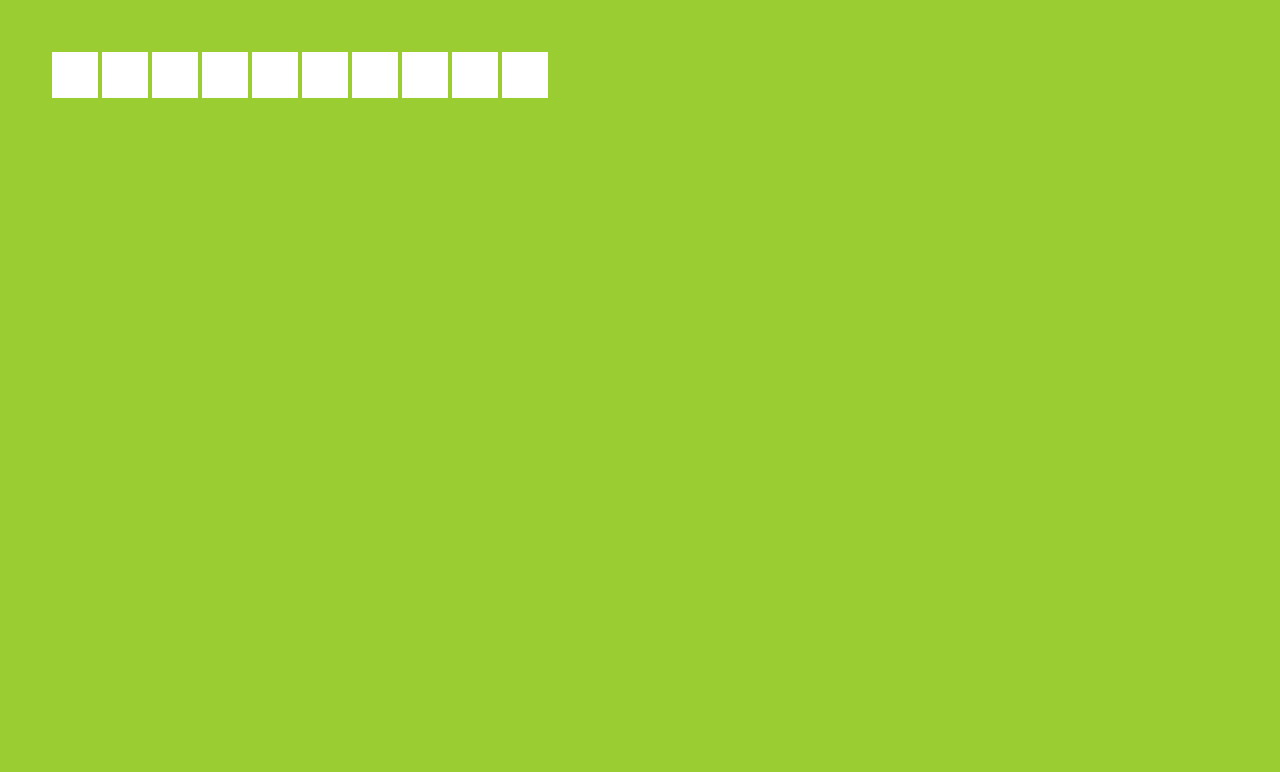
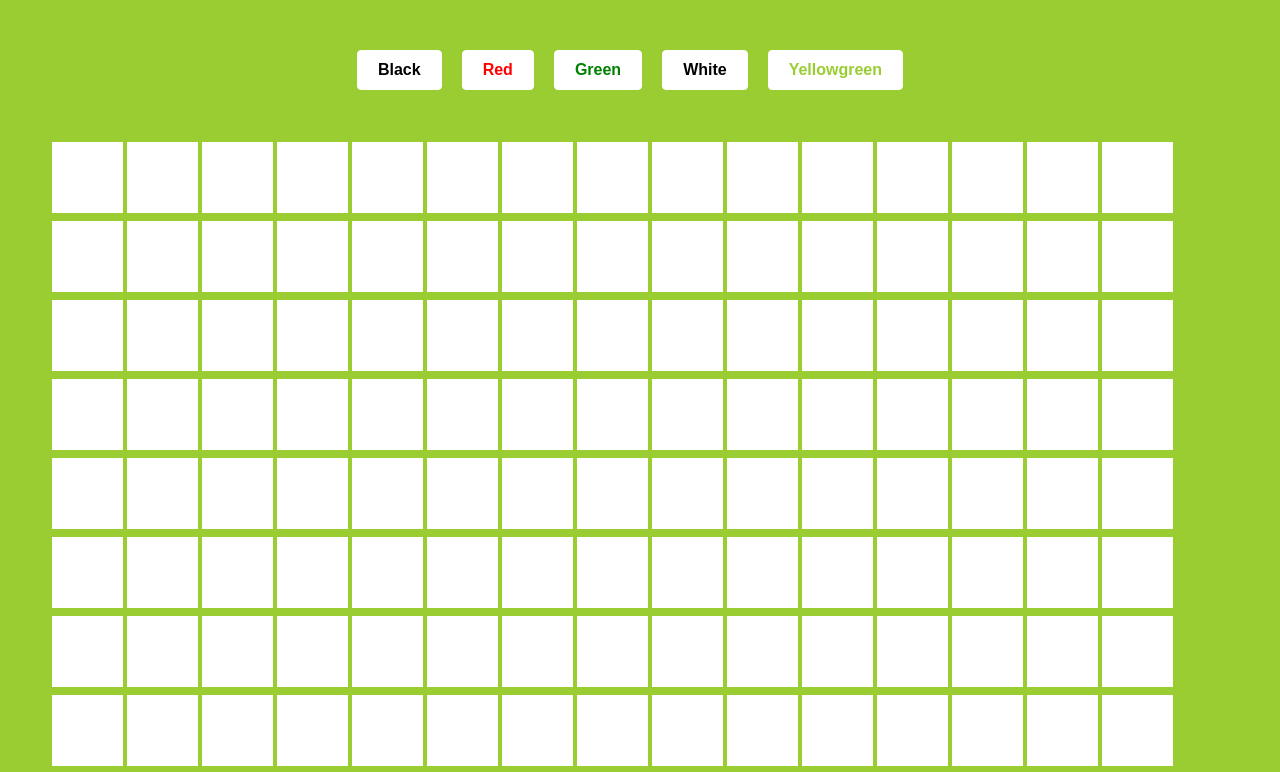
Before and after one commit to riabets/bricks, a Vue app: page / in a window 1280 px wide. Shown: the top 772 px of the page. Built offline with nearby package versions, Linux system fonts and the light colour scheme.

Commit message:
Add colours buttons

```diff
--- a/src/components/Field.vue
+++ b/src/components/Field.vue
@@ -1,5 +1,16 @@
 <template>
     <main>
+        <header>
+            <div
+                class="colours"
+                v-for="(item, index) in colours"
+                v-bind:key="index"
+                v-bind:style="{ color: item.color === 'white' ? 'black' : item.color }"
+                v-on:click="chooseColour(item.color)"
+            >
+                {{item.color}}
+            </div>
+        </header>
         <div
             class="brick"
             v-for="(item, index) in bricks"
@@ -15,24 +26,50 @@ export default {
     name: "Field",
     data() {
         return {
-            bricks: []
+            bricks: [],
+            activeColor: 'yellowgreen',
+            colours: [
+                {
+                    id: 1,
+                    color: 'black',
+                },
+                {
+                    id: 2,
+                    color: 'red',
+                },
+                {
+                    id: 3,
+                    color: 'green',
+                },
+                {
+                    id: 4,
+                    color: 'white',
+                },
+                {
+                    id: 5,
+                    color: 'yellowgreen',
+                }
+            ]
         }
     },
-    created(){
-      this.generateBricks();
+    created() {
+        this.generateBricks();
     },
     methods: {
         generateBricks() {
-            for (let i = 0; i < 10; i++) {
+            for (let i = 0; i < 200; i++) {
                 let item = {
                     id: i,
-                    color: "white",
+                    color: 'white',
                 };
                 this.bricks.push(item);
             }
         },
-        hoverItems(index){
-            this.bricks[index].color = 'green';
+        hoverItems(index) {
+            this.bricks[index].color = this.activeColor;
+        },
+        chooseColour(color) {
+            this.activeColor = color;
         }
     }
 }
@@ -46,13 +83,35 @@ export default {
         display: block;
 
         .brick {
-            width: 50px;
-            height: 50px;
-            background-color: yellow;
+            width: 75px;
+            height: 75px;
             border: 2px solid yellowgreen;
             display: inline-block;
+
             &:hover {
-                cursor: url('../assets/brush.svg'), auto;
+                cursor: url('../assets/brush.png'), auto;
+            }
+        }
+
+        header {
+            display: flex;
+            flex-wrap: wrap;
+            justify-content: center;
+            margin-bottom: 50px;
+
+            .colours {
+                background-color: white;
+                padding: 10px 20px;
+                border: 1px solid white;
+                border-radius: 4px;
+                margin-right: 20px;
+                text-transform: capitalize;
+                font-weight: bold;
+                font-family: Arial, sans-serif;
+
+                &:hover {
+                    cursor: pointer;
+                }
             }
         }
     }
```
Also changed, not shown: src/assets/brush.png.
